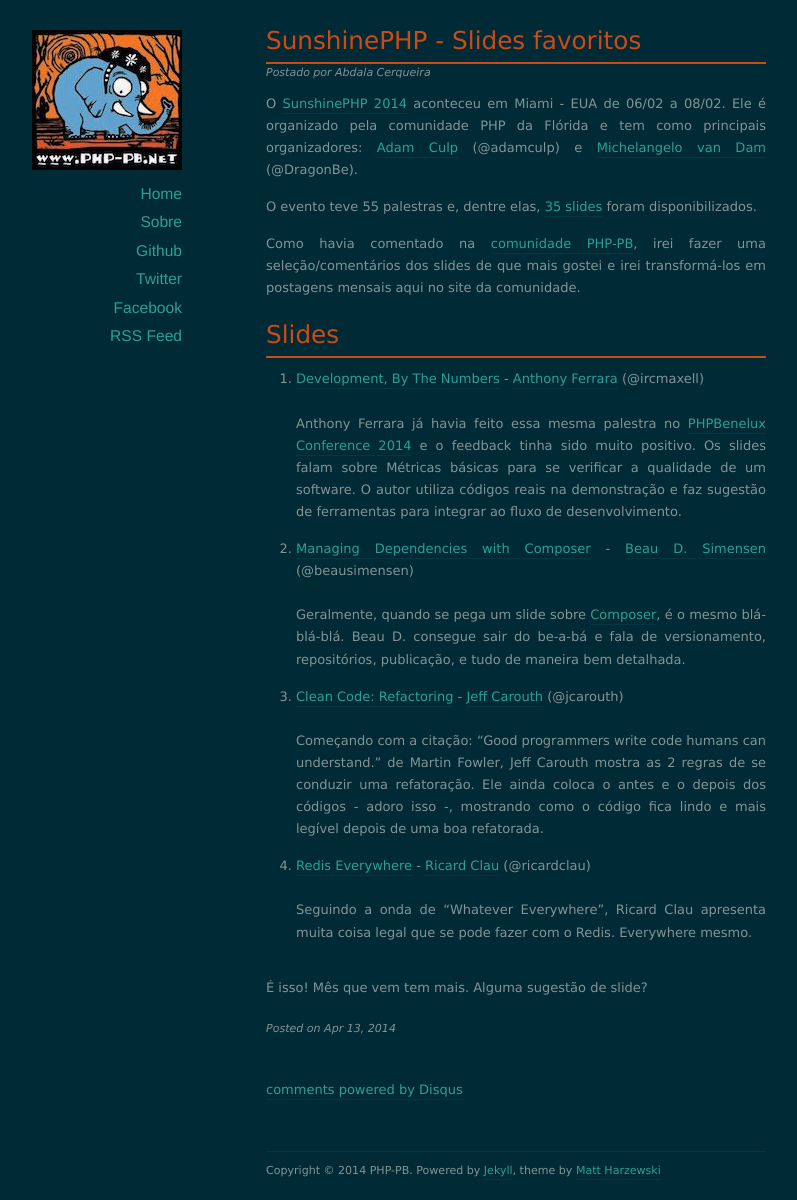
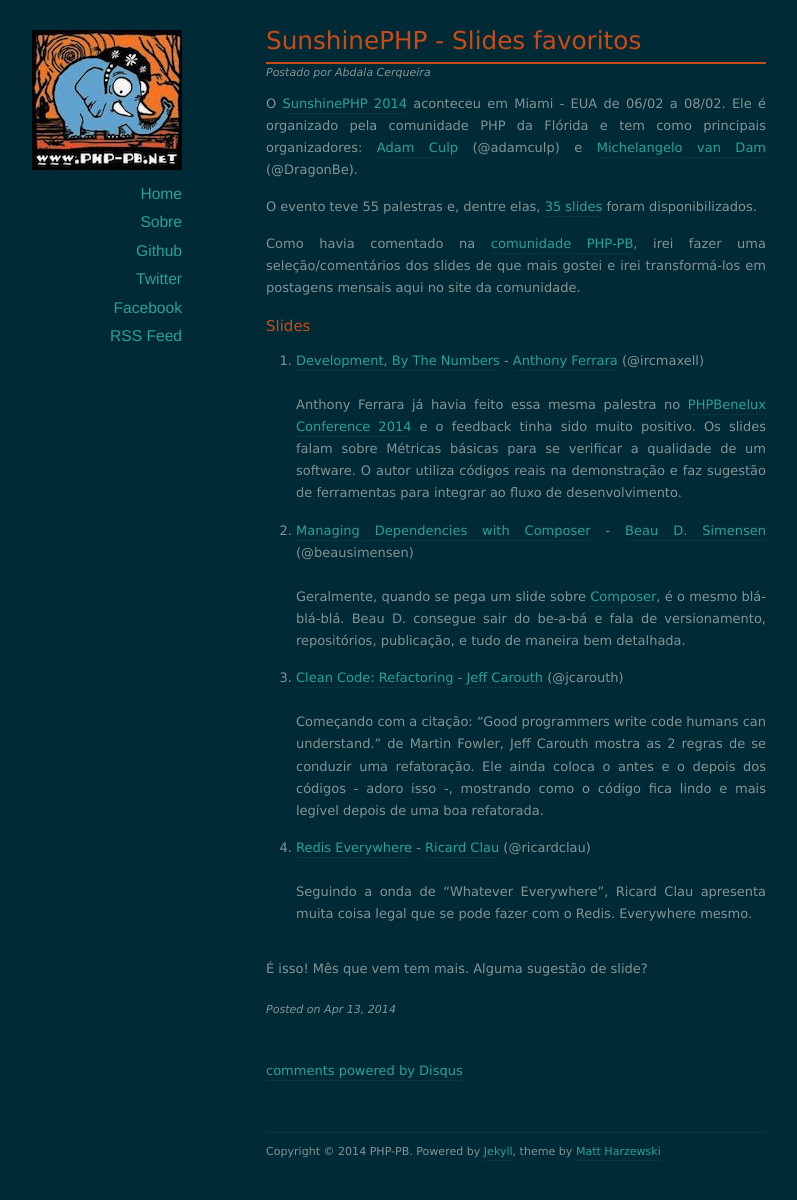
Before and after one commit to php-pb/php-pb.github.io, a Jekyll site: the page built from _posts/2014-04-13-sunshine-slides-favoritos.markdown, in a window 1280 px wide and 1200 px high. Shown: the whole window, without its empty margins (124-921 px from the left). Built offline with Jekyll 4.4.1, drawn with Linux system fonts in a browser that asks for light colours; nearby versions of some CDN libraries; comment, search, counter and statistics services are not loaded.

Commit message:
Diminuindo o tamanho do subtítulo

```diff
--- a/_posts/2014-04-13-sunshine-slides-favoritos.markdown
+++ b/_posts/2014-04-13-sunshine-slides-favoritos.markdown
@@ -25,7 +25,7 @@
 
 Como havia comentado na [comunidade PHP-PB](https://groups.google.com/forum/#!forum/php-pb), irei fazer uma seleção/comentários dos slides de que mais gostei e irei transformá-los em postagens mensais aqui no site da comunidade.
 
-# Slides
+## Slides
 
 - [Development, By The Numbers]({{ site.url }}/files/talks/2014/sunshine/Development_By_The_Numbers_-_SunshinePHP_14.pdf) -  [Anthony Ferrara](http://joind.in/user/view/19609) (@ircmaxell)<br><br>
     Anthony Ferrara já havia feito essa mesma palestra no [PHPBenelux Conference 2014](http://joind.in/event/view/1509) e o feedback tinha sido muito positivo. Os slides falam sobre Métricas básicas para se verificar a qualidade de um software. O autor utiliza códigos reais na demonstração e faz sugestão de ferramentas para integrar ao fluxo de desenvolvimento.
```
